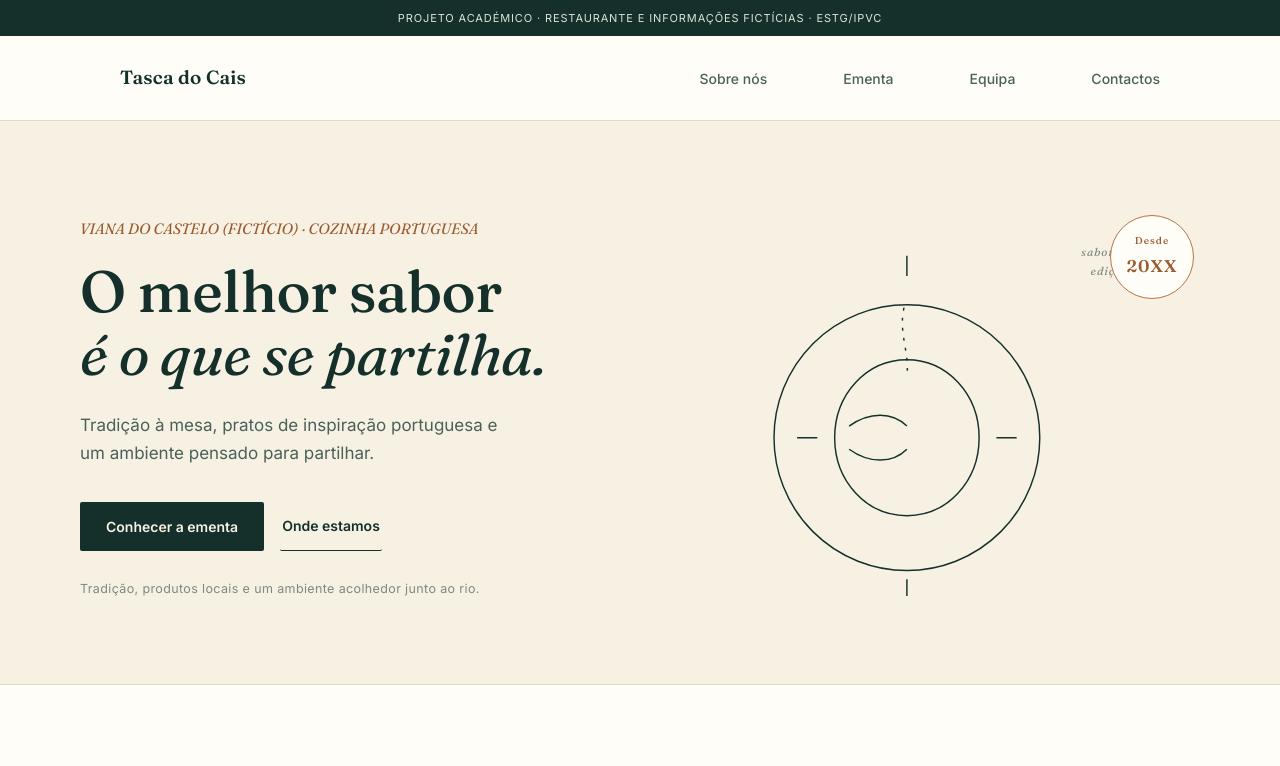
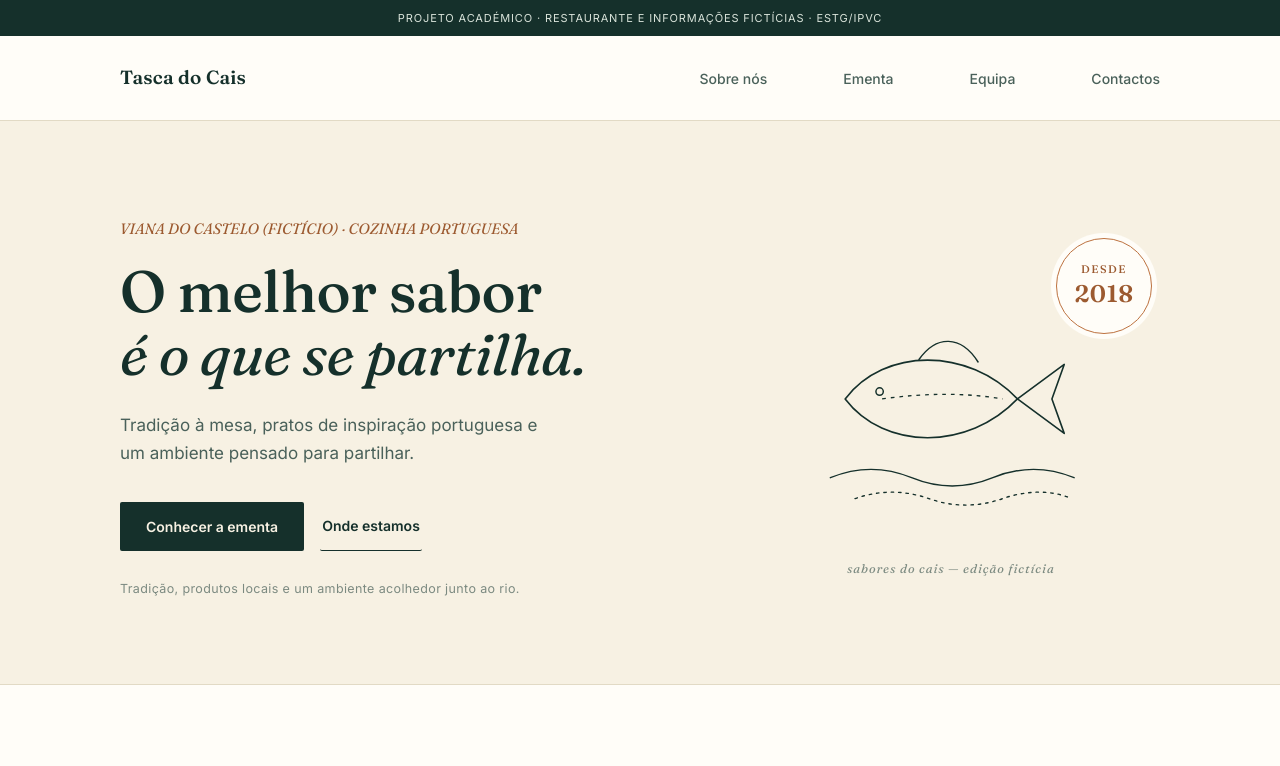
Before and after one commit to diogocampos11/tascadocais-demo, a plain HTML site: page index.html in a window 1280 px wide. Shown: the top 766 px of the page. Drawn offline with Linux system fonts and the light colour scheme.

Commit message:
Novo peixe, selo Desde 2018 e ajustes de layout

```diff
--- a/css/style.css
+++ b/css/style.css
@@ -47,7 +47,7 @@ h1,h2,h3{font-family:'Fraunces',Georgia,serif;font-weight:500;letter-spacing:-0.
   min-height:84px;
 }
 .brand{
-  display:inline-flex;align-items:baseline;gap:8px;
+  display:inline-flex;align-items:baseline;gap:8px;white-space:nowrap;
   font-family:'Fraunces',serif;font-weight:600;font-size:19px;letter-spacing:.01em;
 }
 .brand small{font-size:11px;font-weight:400;color:var(--muted);letter-spacing:.14em}
@@ -70,7 +70,7 @@ h1,h2,h3{font-family:'Fraunces',Georgia,serif;font-weight:500;letter-spacing:-0.
 .hero{background:var(--cream);border-bottom:1px solid var(--line)}
 .hero-grid{
   display:grid;grid-template-columns:1.15fr 0.85fr;align-items:center;gap:56px;
-  min-height:0;padding:96px 0 84px;
+  min-height:0;padding:96px 40px 84px;
 }
 .eyebrow{
   font-family:'Fraunces',serif;font-style:italic;font-weight:400;
@@ -89,19 +89,19 @@ h1,h2,h3{font-family:'Fraunces',Georgia,serif;font-weight:500;letter-spacing:-0.
 .btn-secondary{color:var(--ink);border-bottom:1px solid var(--ink);padding:13px 2px}
 .hero-note{font-size:12.5px;color:var(--muted);letter-spacing:.03em}
 
-.hero-art{position:relative;display:flex;justify-content:center}
+.hero-art{position:relative;display:flex;flex-direction:column;align-items:center;justify-content:center;padding-top:28px}
 .hero-illustration{width:100%;max-width:320px;color:var(--ink)}
 .hero-stamp{
-  position:absolute;top:-6px;right:6px;
-  width:84px;height:84px;border-radius:50%;
+  position:absolute;top:0;right:8px;
+  width:96px;height:96px;border-radius:50%;
   border:1px solid var(--clay);
   display:grid;place-content:center;text-align:center;
-  font-family:'Fraunces',serif;font-size:10px;letter-spacing:.1em;color:var(--clay-deep);
-  background:var(--paper);
+  font-family:'Fraunces',serif;font-size:11px;letter-spacing:.14em;text-transform:uppercase;line-height:1.3;color:var(--clay-deep);
+  background:var(--paper);box-shadow:0 0 0 5px var(--paper);
 }
-.hero-stamp strong{display:block;font-size:17px;font-weight:600;margin-top:2px}
+.hero-stamp strong{display:block;font-size:24px;font-weight:600;letter-spacing:.02em;margin-top:2px;text-transform:none}
 .art-caption{
-  margin-top:22px;text-align:center;font-size:11.5px;letter-spacing:.08em;
+  margin-top:22px;text-align:center;font-size:12.5px;letter-spacing:.08em;width:100%;
   color:var(--muted);font-style:italic;font-family:'Fraunces',serif;
 }
 
@@ -176,10 +176,11 @@ h1,h2,h3{font-family:'Fraunces',Georgia,serif;font-weight:500;letter-spacing:-0.
 @media(max-width:860px){
   .container{padding:0 22px}
   .hero-grid,.two-column,.contact-grid{grid-template-columns:1fr}
-  .hero-grid{padding:48px 0 44px;gap:38px}
+  .hero-grid{padding:48px 22px 44px;gap:38px}
   .hero-art{order:-1;margin-bottom:12px}
   .hero-illustration{max-width:200px}
-  .header-inner nav{column-gap:18px;font-size:13px}
+  .header-inner nav{column-gap:14px;font-size:13px;flex-wrap:wrap;justify-content:flex-end}
+  .header-inner{flex-wrap:wrap;row-gap:6px}
   .section{padding:56px 0}
   .menu-card{grid-template-columns:1fr}
   .menu-price{grid-row:1;justify-self:end}
--- a/index.html
+++ b/index.html
@@ -41,14 +41,16 @@
           <div class="hero-note">Tradição, produtos locais e um ambiente acolhedor junto ao rio.</div>
         </div>
         <div class="hero-art">
-          <svg class="hero-illustration" viewBox="0 0 220 260" fill="none" xmlns="http://www.w3.org/2000/svg" aria-hidden="true">
-            <ellipse cx="110" cy="150" rx="92" ry="92" stroke="currentColor" stroke-width="1"/>
-            <path d="M60 150c0-30 22-54 50-54s50 24 50 54-22 54-50 54-50-24-50-54Z" stroke="currentColor" stroke-width="1"/>
-            <path d="M70 142c14-10 30-10 40 0M70 158c14 10 30 10 40 0" stroke="currentColor" stroke-width="1"/>
-            <path d="M34 150h14M172 150h14M110 24v14M110 262v-14" stroke="currentColor" stroke-width="1"/>
-            <path d="M108 60c-4 18 4 30 2 48" stroke="currentColor" stroke-width="1" stroke-dasharray="2 5"/>
+          <svg class="hero-illustration" viewBox="0 0 260 220" fill="none" xmlns="http://www.w3.org/2000/svg" role="img" aria-label="Ilustração em linha fina de um peixe sobre ondas">
+            <path d="M44 108C76 66 144 66 184 108C144 150 76 150 44 108Z" stroke="currentColor" stroke-width="1.3" stroke-linejoin="round"/>
+            <path d="M184 108L222 80L212 108L222 136L184 108Z" stroke="currentColor" stroke-width="1.3" stroke-linejoin="round"/>
+            <path d="M104 76C118 56 138 56 152 78" stroke="currentColor" stroke-width="1.2" stroke-linecap="round"/>
+            <path d="M74 108C110 103 142 103 172 108" stroke="currentColor" stroke-width="1.1" stroke-dasharray="3 4"/>
+            <circle cx="72" cy="102" r="3" stroke="currentColor" stroke-width="1.2"/>
+            <path d="M32 172C54 163 76 163 98 172C120 181 142 181 164 172C186 163 208 163 230 172" stroke="currentColor" stroke-width="1.2" stroke-linecap="round"/>
+            <path d="M52 189C72 182 92 182 112 189C132 196 152 196 172 189C192 182 212 182 228 189" stroke="currentColor" stroke-width="1.1" stroke-linecap="round" stroke-dasharray="2 4"/>
           </svg>
-          <div class="hero-stamp">Desde<br><strong>20XX</strong></div>
+          <div class="hero-stamp">Desde<br><strong>2018</strong></div>
           <div class="art-caption">sabores do cais — edição fictícia</div>
         </div>
       </div>
```
